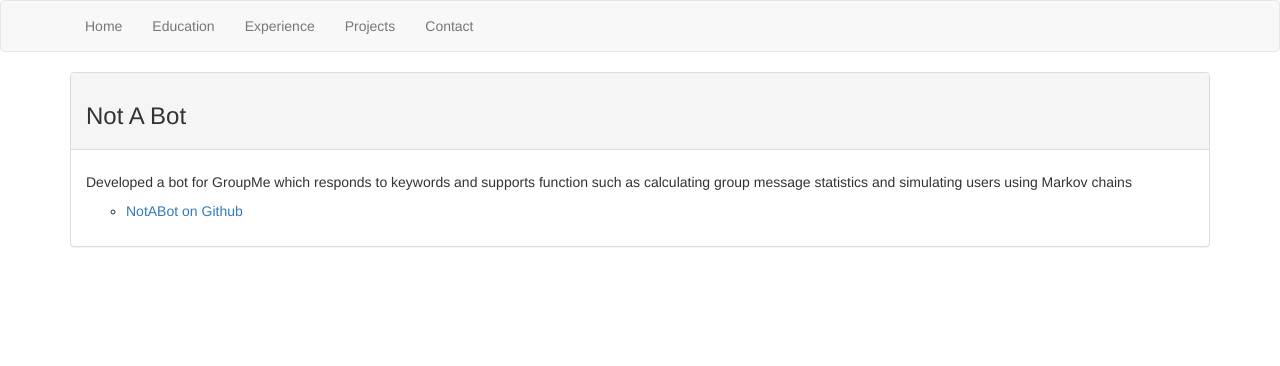
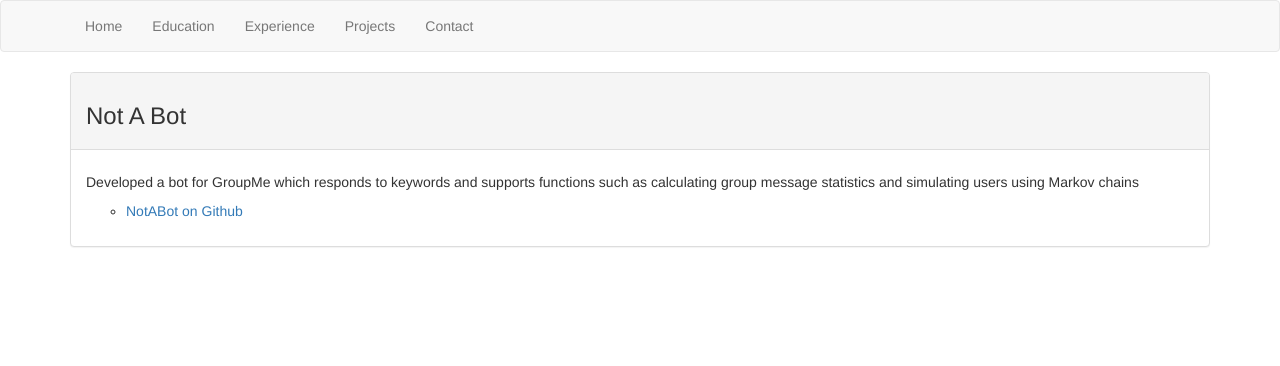
Before and after one commit to vikramdesh1/vikramdesh1.github.io, a Jekyll site: the page built from projects.html, in a window 1280 px wide. Shown: the top 366 px of the page. Built offline with Jekyll 4.4.1, drawn with Linux system fonts in a browser that asks for light colours; nearby versions of some CDN libraries.

Commit message:
fixed typo

```diff
--- a/projects.html
+++ b/projects.html
@@ -9,7 +9,7 @@ title: Projects
         </div>
         <div class="panel-body">
             <ul class="list-unstyled">
-                <li><h5>Developed a bot for GroupMe which responds to keywords and supports function such as calculating group message statistics and simulating users using Markov chains</h5>
+                <li><h5>Developed a bot for GroupMe which responds to keywords and supports functions such as calculating group message statistics and simulating users using Markov chains</h5>
                 <ul>
                     <li><a href="https://github.com/vikramdesh1/NotABot">NotABot on Github</a></li>
                 </ul>
```
